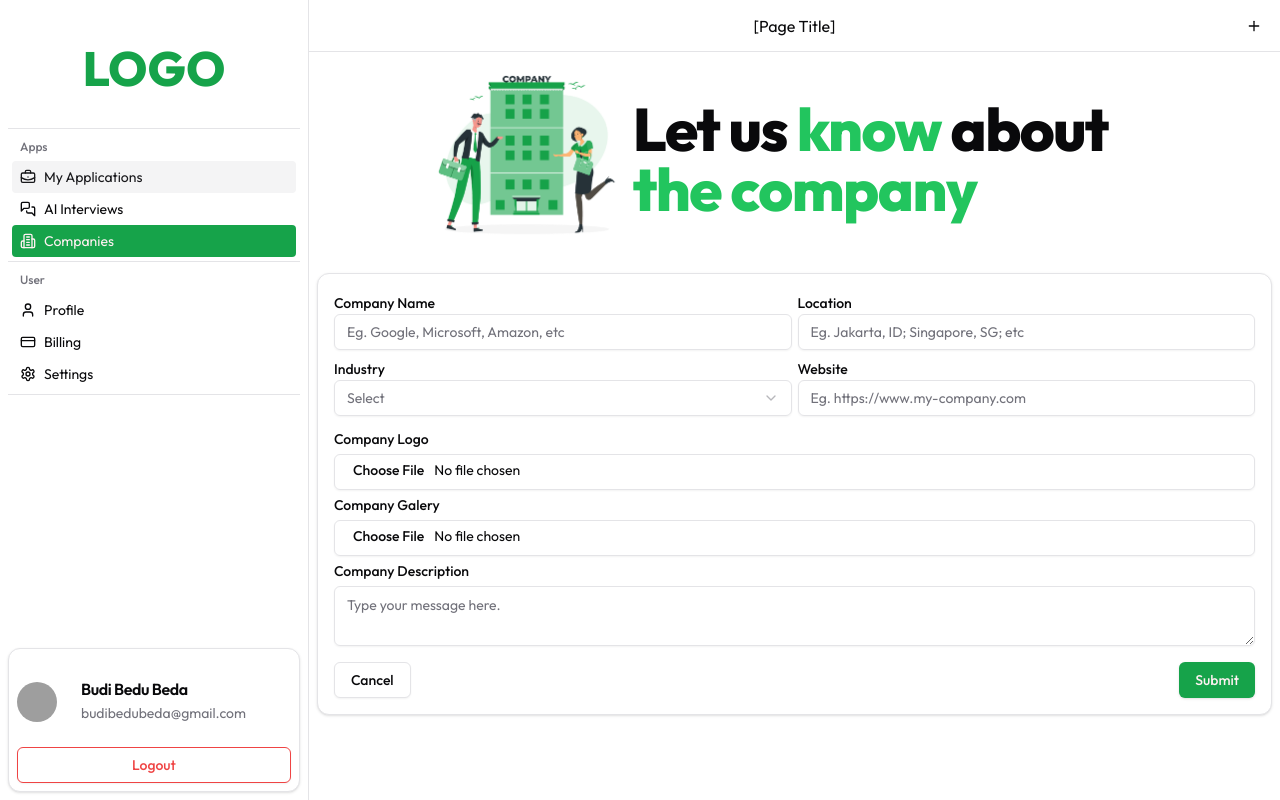
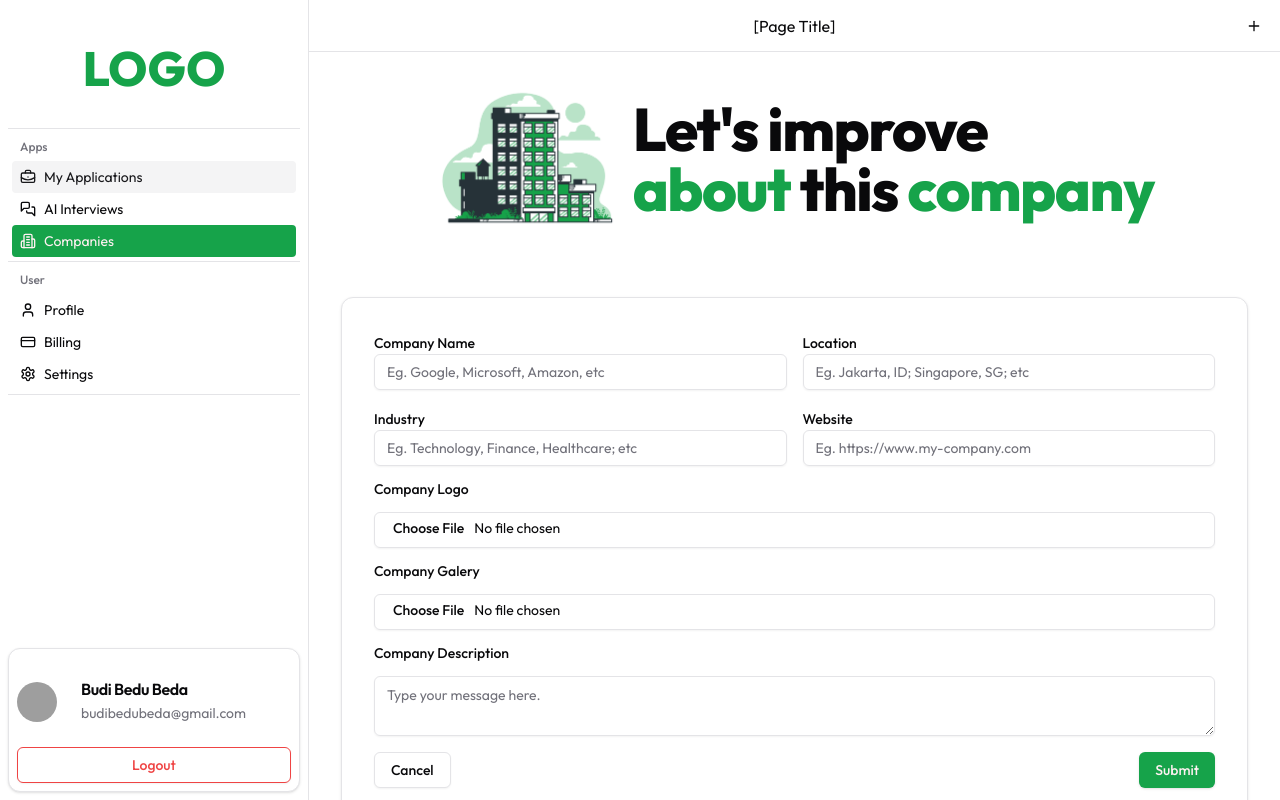
Before and after one commit to masadamsahid/nextjs-jobtracker-app, a Next.js app: page /dashboard/companies/add in a window 1280 px wide. Built offline with nearby package versions, Linux system fonts and the light colour scheme; grey boxes are pictures that could not be loaded.

Commit message:
company add page form

```diff
--- a/src/app/dashboard/companies/[id]/edit/page.tsx
+++ b/src/app/dashboard/companies/[id]/edit/page.tsx
@@ -3,13 +3,12 @@ import ComnpanyForm from "../../_components/CompanyForm";
 import COMPANIES from "@/dummy-data/companies";
 
 type Props = {
-
   params: Promise<{
     id: string;
   }>;
 };
 
-const CompanyEditPage = async ({params }: Props) => {
+const CompanyEditPage = async ({ params }: Props) => {
   const { id: strId } = await params;
   const id = Number(strId);
 
@@ -29,8 +28,8 @@ const CompanyEditPage = async ({params }: Props) => {
         <div className="col-span-2 text-center md:text-left lg:text-left">
           <h1 className="text-4xl md:text-4xl lg:text-6xl font-extrabold tracking-tight text-balance">
             Let's improve
-            <span className="text-green-500"> about</span> this
-            <span className="text-green-500"> company</span>
+            <span className="text-primary"> about</span> this
+            <span className="text-primary"> company</span>
           </h1>
         </div>
       </div>
--- a/src/app/dashboard/companies/_components/CompanyForm.tsx
+++ b/src/app/dashboard/companies/_components/CompanyForm.tsx
@@ -2,36 +2,21 @@
 import React from "react";
 import { Textarea } from "@/components/ui/textarea";
 import { Label } from "@/components/ui/label";
-
 import { Button } from "@/components/ui/button";
-import {
-  Select,
-  SelectContent,
-  SelectGroup,
-  SelectItem,
-  SelectTrigger,
-  SelectValue,
-} from "@/components/ui/select";
-
 import { Input } from "@/components/ui/input";
 import { Card } from "@/components/ui/card";
-import COMPANIES, {Company} from "@/dummy-data/companies";
+import { Company } from "@/dummy-data/companies";
 
 type Props = {
   mode: "add" | "edit";
-selectedCompany?: Company;
+  selectedCompany?: Company;
 };
 
-const CompanyForm = ({mode, selectedCompany}: Props) => {
-
-
-
-
+const CompanyForm = ({ mode, selectedCompany }: Props) => {
   return (
-    <div id="company-form" className="flex flex-row-2 p-2 mt-auto">
-
-      <Card className="p-2 w-full">
-        <div className="flex flex-wrap p-2 w-full gap-1.5">
+    <div id="company-form" className="flex flex-row-2 p-8 mt-auto">
+      <Card className="p-6 w-full">
+        <div className="flex flex-wrap p-2 w-full gap-4">
           <div className="w-full sm:w-[calc(50%-0.75rem)] flex-grow">
             <Label id="companyName">Company Name</Label>
             <Input
@@ -53,14 +38,13 @@ const CompanyForm = ({mode, selectedCompany}: Props) => {
           </div>
           <div className="w-full sm:w-[calc(50%-0.75rem)] flex-grow">
             <Label id="company-industry">Industry</Label>
-                        <Input
+            <Input
               type="text"
               id="company-location"
               placeholder="Eg. Technology, Finance, Healthcare; etc"
               required
               defaultValue={mode === "edit" ? selectedCompany?.category : ""}
             />
-
           </div>
           <div className="w-full sm:w-[calc(50%-0.75rem)] flex-grow">
             <Label>Website</Label>
@@ -73,20 +57,24 @@ const CompanyForm = ({mode, selectedCompany}: Props) => {
             />
           </div>
         </div>
-        <div className="grid p-2 w-full items-center gap-2">
+        <div className="grid p-2 w-full items-center gap-4">
           <Label htmlFor="company-logo">Company Logo</Label>
           <Input id="company-logo" type="file" />
           <Label htmlFor="company-galery">Company Galery</Label>
           <Input id="company-galery" type="file" />
           <Label>Company Description</Label>
-          <Textarea id="company-desc" placeholder="Type your message here." defaultValue={mode === "edit" ? selectedCompany?.desc : ""}/>
+          <Textarea
+            id="company-desc"
+            placeholder="Type your message here."
+            defaultValue={mode === "edit" ? selectedCompany?.desc : ""}
+          />
         </div>
         <div></div>
         <div className="flex p-2 w-full items-center justify-between gap-2 md:mx-auto">
           <Button type="submit" variant="outline">
             Cancel
           </Button>{" "}
-          <Button type="submit">Submit</Button>
+          <Button type="submit" className="bg-primary">Submit</Button>
         </div>
       </Card>
     </div>
--- a/src/app/dashboard/companies/add/page.tsx
+++ b/src/app/dashboard/companies/add/page.tsx
@@ -1,106 +1,40 @@
-import { Card } from "@/components/ui/card";
 import React from "react";
-import { Textarea } from "@/components/ui/textarea";
-import { Label } from "@/components/ui/label";
-
-import { Button } from "@/components/ui/button";
-import {
-  Select,
-  SelectContent,
-  SelectGroup,
-  SelectItem,
-  SelectTrigger,
-  SelectValue,
-} from "@/components/ui/select";
-
-import { Input } from "@/components/ui/input";
+import ComnpanyForm from "../_components/CompanyForm";
+import COMPANIES from "@/dummy-data/companies";
 
 type Props = {
+  params: Promise<{
+    id: string;
+  }>;
 };
 
-const CompanyAddPage = ({ }: Props) => {
+const CompanyAddPage = async ({ params }: Props) => {
+  const { id: strId } = await params;
+  const id = Number(strId);
+
+  const selectedCompany = COMPANIES.find((company) => company.id === id);
+
   return (
-    <div>
+    <div className="grid grid-cols-1">
       <div
         id="illustration"
         className="grid grid-cols-1 lg:grid-cols-3 items-center justify-center"
       >
         <div className="justify-self-center md:justify-self-end lg:justify-self-end">
           <div className="w-[160px] h-[160px] md:w-[213px] md:h-[213px]">
-            <img src="/company-rafiki-1.png" alt="illustration" />
+            <img src="/building-bro-1.png" alt="illustration" />
           </div>
         </div>
         <div className="col-span-2 text-center md:text-left lg:text-left">
           <h1 className="text-4xl md:text-4xl lg:text-6xl font-extrabold tracking-tight text-balance">
-            Let us
-            <span className="text-green-500"> know</span> about
-            <span className="text-green-500"> the company</span>
+            Let's improve
+            <span className="text-primary"> about</span> this
+            <span className="text-primary"> company</span>
           </h1>
         </div>
       </div>
 
-      <div id="company-form" className="flex flex-row-2 p-2 mt-auto">
-        <Card className="p-2 w-full">
-          <div className="flex flex-wrap p-2 w-full gap-1.5">
-            <div className="w-full sm:w-[calc(50%-0.75rem)] flex-grow">
-              <Label id="companyName">Company Name</Label>
-              <Input
-                type="text"
-                placeholder="Eg. Google, Microsoft, Amazon, etc"
-                required
-              />
-            </div>
-            <div className="w-full sm:w-[calc(50%-0.75rem)] flex-grow">
-              <Label>Location</Label>
-              <Input
-                type="text"
-                id="company-location"
-                placeholder="Eg. Jakarta, ID; Singapore, SG; etc"
-                required
-              />
-            </div>
-            <div className="w-full sm:w-[calc(50%-0.75rem)] flex-grow">
-              <Label id="company-industry">Industry</Label>
-              <Select>
-                <SelectTrigger>
-                  <SelectValue placeholder="Select" />
-                </SelectTrigger>
-                <SelectContent>
-                  <SelectGroup>
-                    <SelectItem value="Technology">Technology</SelectItem>
-                    <SelectItem value="Finance">Finance</SelectItem>
-                    <SelectItem value="Healthcare">Healthcare</SelectItem>
-                  </SelectGroup>
-                </SelectContent>
-              </Select>
-            </div>
-            <div className="w-full sm:w-[calc(50%-0.75rem)] flex-grow">
-              <Label>Website</Label>
-              <Input
-                id="company-website"
-                type="link"
-                placeholder="Eg. https://www.my-company.com"
-                required
-              />
-            </div>
-          </div>
-          <div className="grid p-2 w-full items-center gap-2">
-            <Label htmlFor="company-logo">Company Logo</Label>
-            <Input id="company-logo" type="file" />
-            <Label htmlFor="company-galery">Company Galery</Label>
-            <Input id="company-galery" type="file" />
-            <Label>Company Description</Label>
-            <Textarea id="company-desc" placeholder="Type your message here." />
-          </div>
-          <div></div>
-          <div className="flex p-2 w-full items-center justify-between gap-2 md:mx-auto">
-            <Button type="submit" variant="outline">
-              Cancel
-            </Button>{" "}
-            <Button type="submit">Submit</Button>
-          </div>
-        </Card>
-      </div>
+      <ComnpanyForm mode={"add"} selectedCompany={selectedCompany} />
     </div>
   );
 };
```
